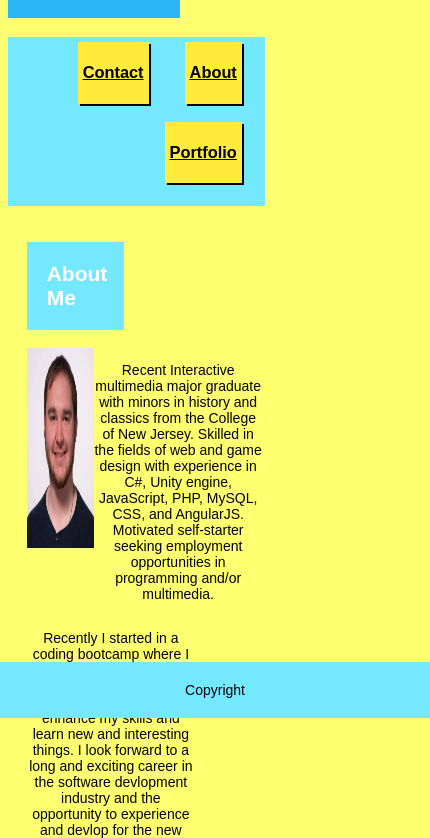
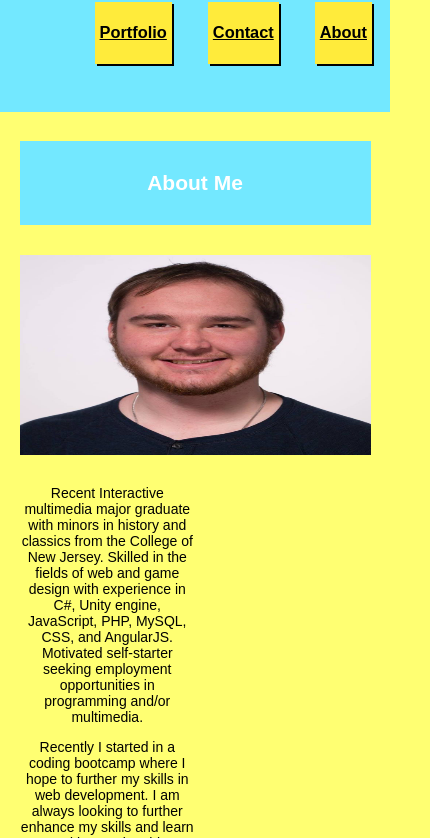
Before and after one commit to parrnicholasj/Responsive-Portfolio, a plain HTML site: page index.html in a window 390 px wide. Shown: the part 126-964 px from the top of the page, 430 px wide, since content can reach past the window. Drawn offline with Linux system fonts and the light colour scheme.

Commit message:
worked on 640 size

```diff
--- a/assets/css/styles.css
+++ b/assets/css/styles.css
@@ -181,3 +181,77 @@ padding: 10px;
   clear: both;
 
 }
+
+@media only screen and (max-width: 640px)
+{
+
+body
+{
+
+margin: 0;
+
+}
+
+.top
+{
+
+  float: center;
+
+}
+
+footer
+{
+
+padding: 0;
+
+}
+
+h1, nav, h2, .profile
+{
+
+width: 100%;
+text-align: center;
+margin: 0;
+padding: 30px 0;
+
+}
+nav{ margin-bottom: 10px;}
+
+p
+{
+
+  width: 100%;
+  padding: 0;
+  text-align: center;
+  float: none;
+
+}
+
+form
+{
+
+  width: 80%;
+margin: 10px auto;
+padding: 10px;
+
+}
+
+.container
+{
+
+padding-top: 10px;
+
+}
+
+footer
+{
+
+  width: 100%;
+  text-align: center;
+  margin: 0;
+  padding: 20px 0;
+  position: static;
+
+}
+
+}
```
